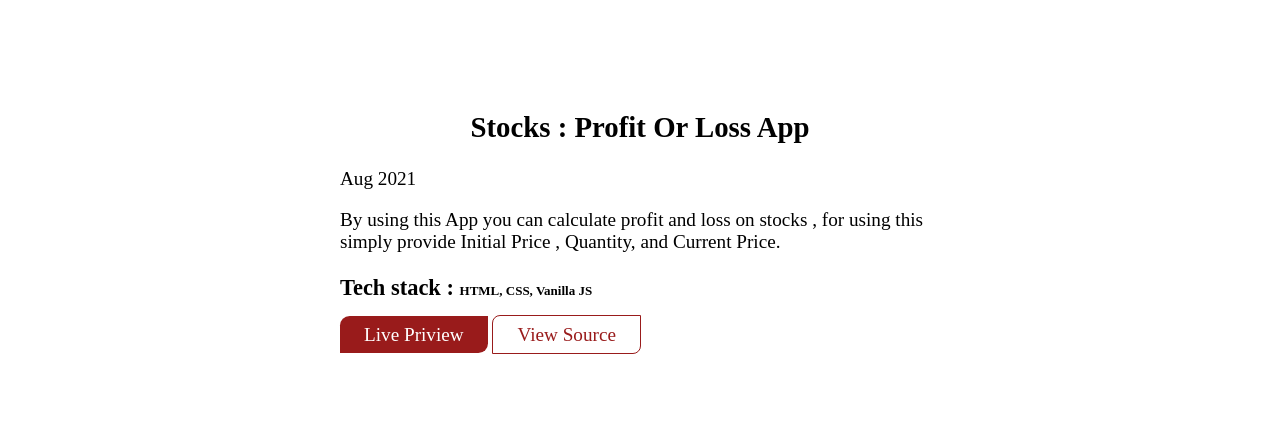
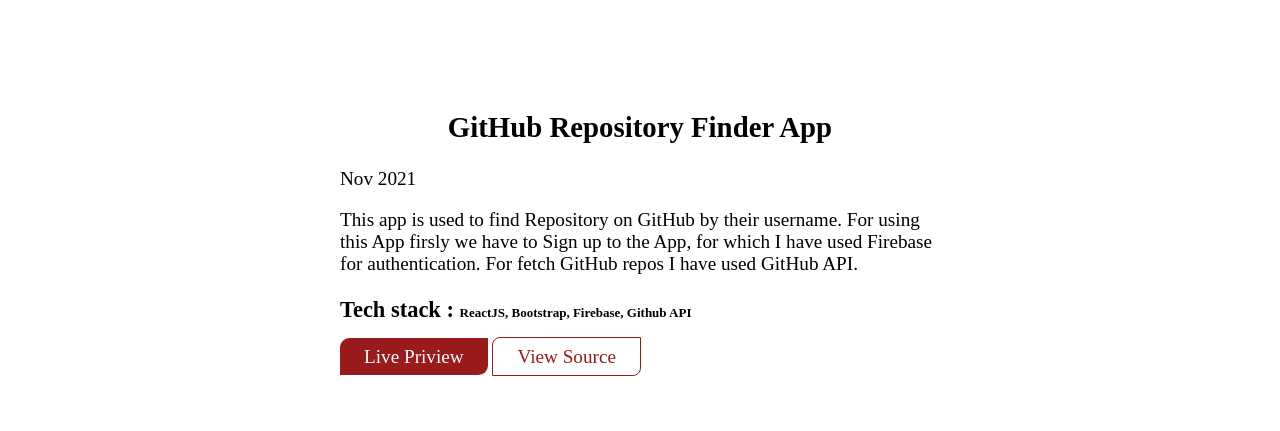
Before and after one commit to rayush158/My-portfolio, a plain HTML site: page projects.html in a window 1280 px wide. Shown: the part 358-789 px from the top of the page. Drawn offline with Linux system fonts and the light colour scheme; a web font is replaced by a local one.

Commit message:
new Project Added GitHub Repos Finder App

```diff
--- a/projects.html
+++ b/projects.html
@@ -33,8 +33,19 @@
     </header>
 
 
+    <section class="section" >
+        <div class="container container-center">
+            <h1>GitHub Repository Finder App</h1>
+            <p>Nov 2021</p>
+            <p>This app is used to find Repository on GitHub by their username. For using this App firsly we have to Sign up to the App, for which I have used Firebase for authentication.
+                For fetch GitHub repos I have used GitHub API. </p>
+                <h3>Tech stack : <span style="font-size:small;"> ReactJS, Bootstrap, Firebase, Github API</span></h3>
+                <a class="link link-primary" href="https://githubreposapp.netlify.app/" target="_blank">Live Priview</a>
+               <a class="link link-secondary" href="https://github.com/rayush158/firebase-github-app" target="_blank">View Source</a>
+        </div>
+    </section>
 
-    <section class="section ">
+    <section class="section">
         <div class="container container-center">
             <h1> Stocks : Profit Or Loss App</h1>
             <p>Aug 2021</p>
@@ -47,7 +58,7 @@
                     Source</a>
         </div>
     </section>
-    <section class="section ">
+    <section class="section">
         <div class="container container-center">
             <h1> Palindrome-Birthday App </h1>
             <p>Aug 2021</p>
@@ -60,7 +71,7 @@
         </div>
     </section>
 
-    <section class="section ">
+    <section class="section">
         <div class="container container-center">
             <h1> Fun With Triangles App</h1>
             <p>Aug 2021</p>
@@ -71,7 +82,7 @@
         </div>
     </section>
 
-    <section class="section ">
+    <section class="section">
         <div class="container container-center">
             <h1> Is Your Birthday Lucky ?</h1>
             <p>Aug 2021</p>
@@ -86,7 +97,7 @@
     </section>
 
 
-    <section class="section ">
+    <section class="section">
         <div class="container container-center">
             <h1> Cash Register App </h1>
             <p>Aug 2021</p>
@@ -100,7 +111,7 @@
         </div>
     </section>
 
-    <section class="section ">
+    <section class="section">
         <div class="container container-center">
             <h1> Movie Collection App </h1>
             <p>Aug 2021</p>
@@ -115,7 +126,7 @@
 
 
 
-    <section class="section ">
+    <section class="section">
         <div class="container container-center">
             <h1> Emoji Interpreter App </h1>
             <p>Aug 2021</p>
@@ -128,7 +139,7 @@
                     Source</a>
         </div>
     </section>
-    <section class="section ">
+    <section class="section">
         <div class="container container-center">
             <h1> Yoda Translator App </h1>
             <p>Aug 2021</p>
@@ -142,7 +153,7 @@
         </div>
     </section>
 
-    <section class="section ">
+    <section class="section">
         <div class="container container-center">
             <h1> Minion Speak Translator App </h1>
             <p>Aug 2021</p>
@@ -158,7 +169,7 @@
     </section>
 
 
-    <section class="section ">
+    <section class="section">
         <div class="container container-center">
             <h1> Quiz App  </h1>
             <p>Aug 2021</p>
@@ -173,7 +184,7 @@
         </div>
     </section>
 
-    <section class="section ">
+    <section class="section">
         <div class="container container-center">
             <h1> How Well You  know me ? </h1>
             <p>Aug 2021</p>
```
